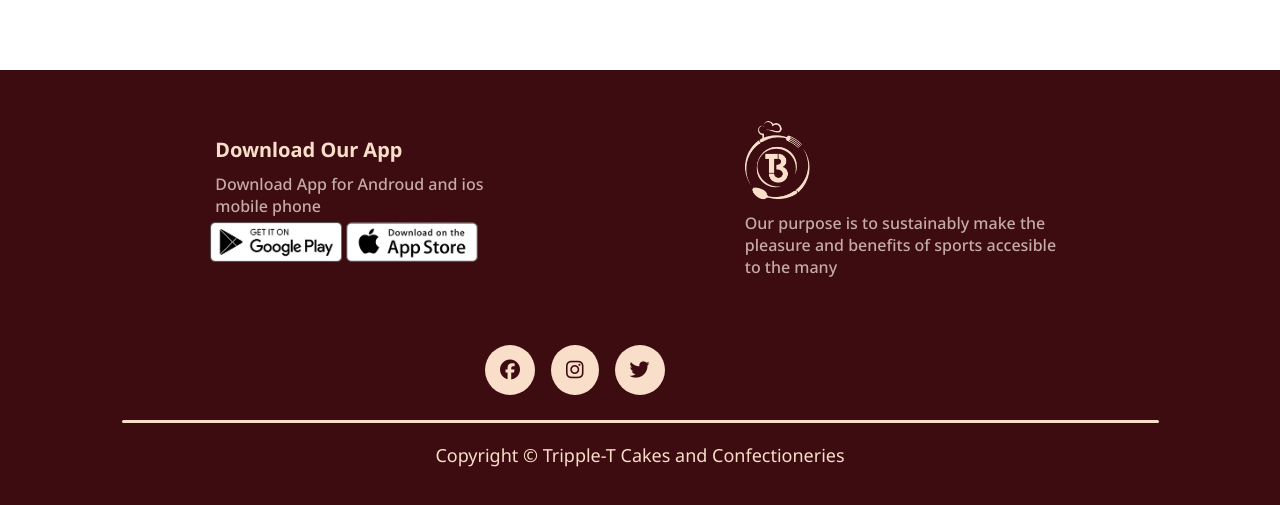
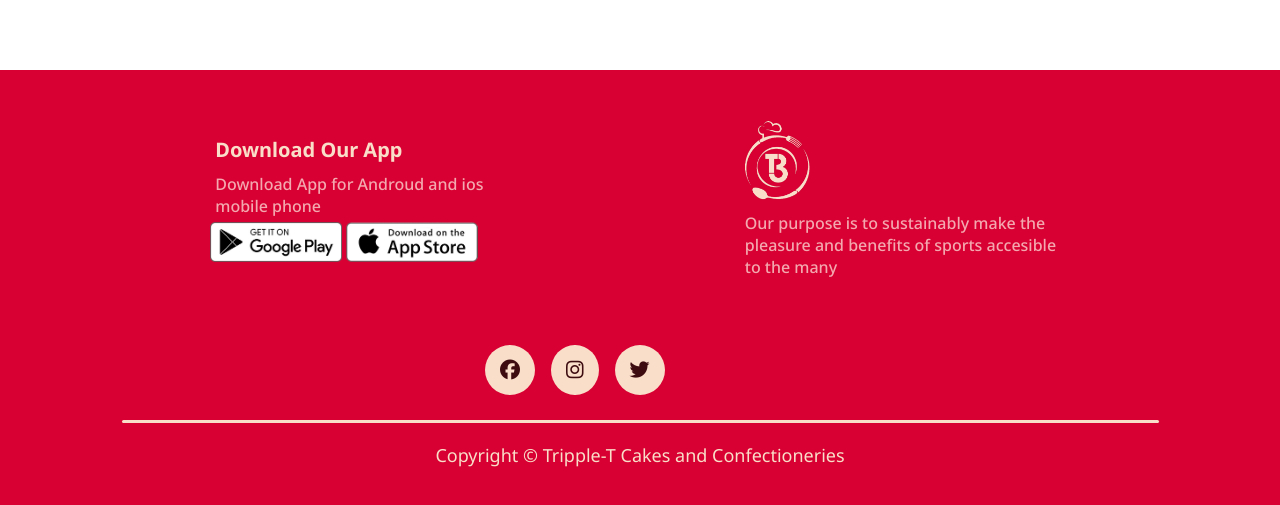
Before and after one commit to OluwaTeni1/Tripple-T, a plain HTML site: page index.html in a window 1280 px wide. Shown: the part 7277-7782 px from the top of the page. Drawn offline with nearby package versions, Linux system fonts and the light colour scheme; a web font is replaced by a local one.

Commit message:
newupdates

```diff
--- a/assets/contact.css
+++ b/assets/contact.css
@@ -261,7 +261,7 @@ input[type="checkbox"] {
 
 footer {
     bottom: 0;
-    background: var(--color1);
+    background: var(--color2);
     position: relative;
     width: 100%;
     padding: 30px;
--- a/assets/services.css
+++ b/assets/services.css
@@ -271,7 +271,7 @@ input[type="checkbox"] {
 
 footer {
     bottom: 0;
-    background: var(--color1);
+    background: var(--color2);
     position: relative;
     width: 100%;
     padding: 30px;
--- a/assets/style.css
+++ b/assets/style.css
@@ -262,7 +262,7 @@ input[type="checkbox"] {
 
 footer{
     bottom: 0;
-    background: var(--color1);
+    background: var(--color2);
     position: relative;
     width: 100%;
     padding: 30px;
```
